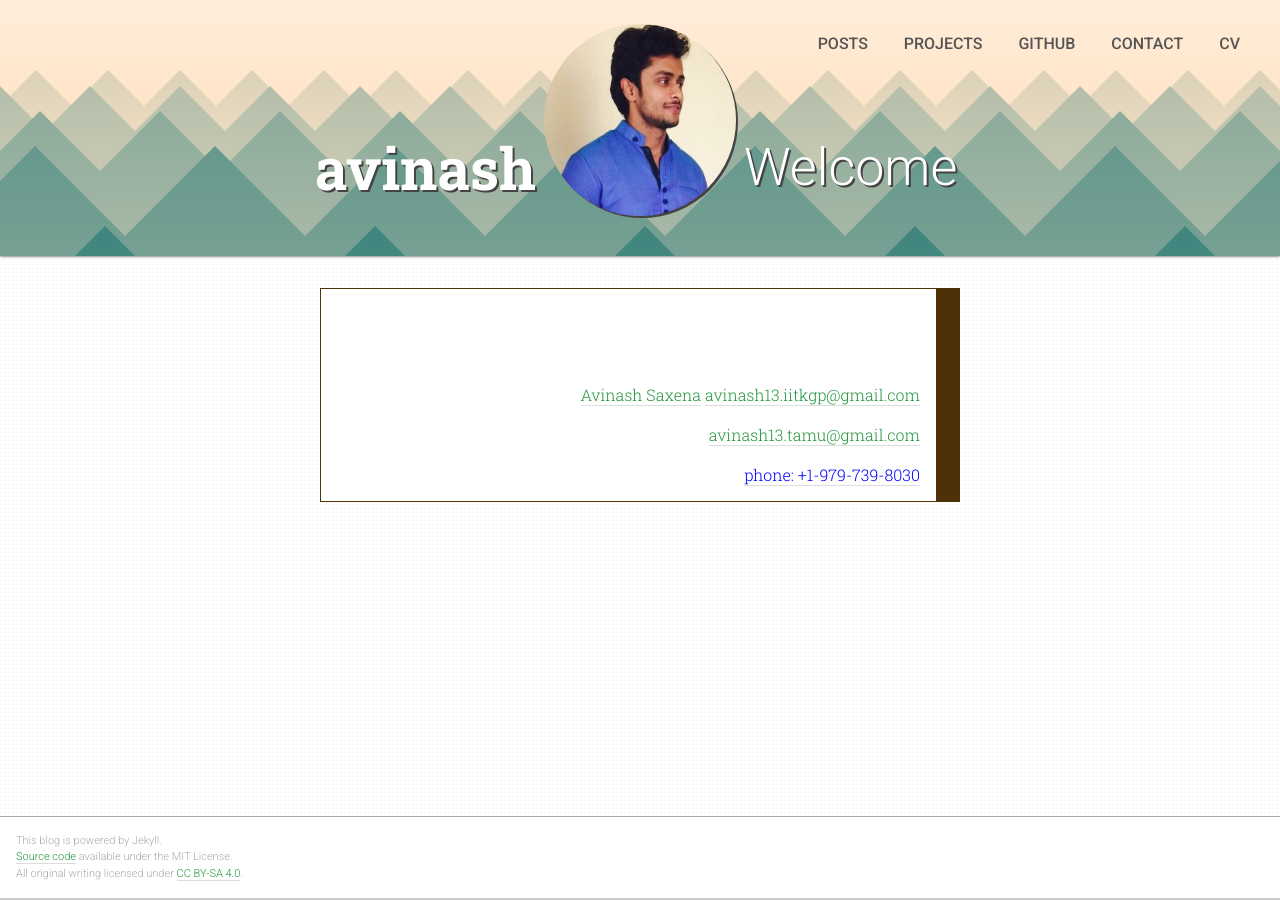
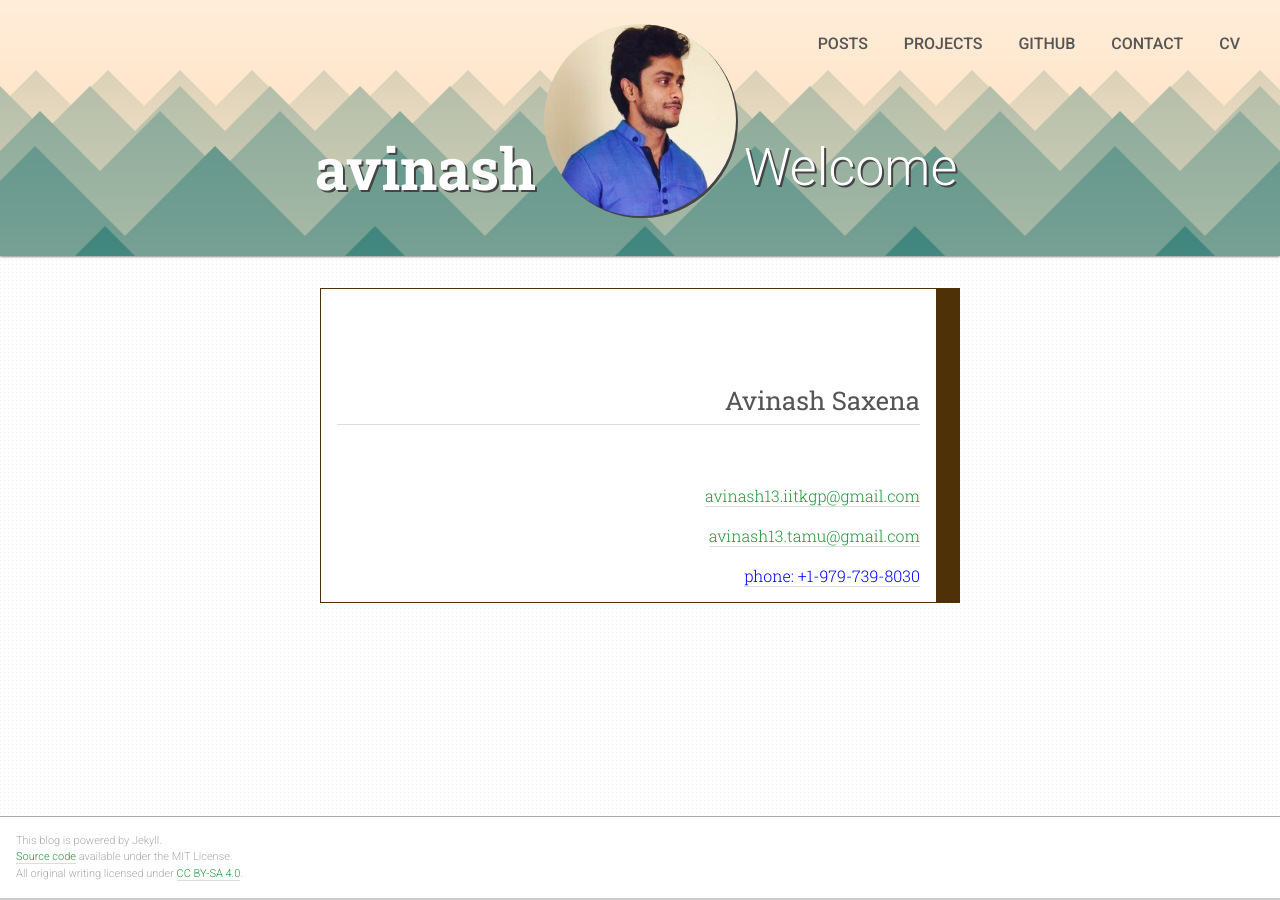
Before and after one commit to avinsaxe/avinsaxe.github.io, a Jekyll site: the page html_pages/contact.html, which Jekyll copies as it is, in a window 1280 px wide. Built offline with Jekyll 4.4.1, drawn with Linux system fonts in a browser that asks for light colours.

```diff
--- a/html_pages/contact.html
+++ b/html_pages/contact.html
@@ -70,14 +70,16 @@
             <li class="posts__entry posts--home__entry">
                 <div class="posts__entry-title posts__entry-title--home">
                 </div>
-                <a href="mailto:avinash13.iitkgp@gmail.com">Avinash Saxena</a>
+                <h2>Avinash Saxena</h2>
+                <br><br>
                 <a href="mailto:avinash13.iitkgp@gmail.com">avinash13.iitkgp@gmail.com</a>
                 <br><br>
-                <a href="mailto:avinash13.iitkgp@gmail.com">avinash13.tamu@gmail.com</a>
+                <a href="mailto:avinash13.tamu@gmail.com">avinash13.tamu@gmail.com</a>
                 <br><br>
                 <a href="contact.html" style="color:blue">phone: +1-979-739-8030</a>
 
             </li>
+
 
         </ul>
     </main>
```
